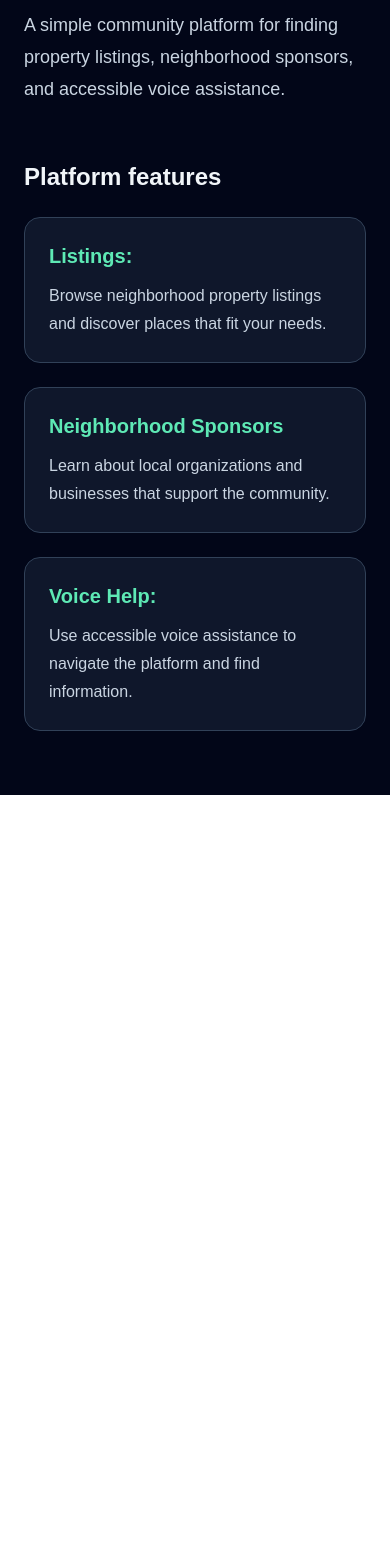
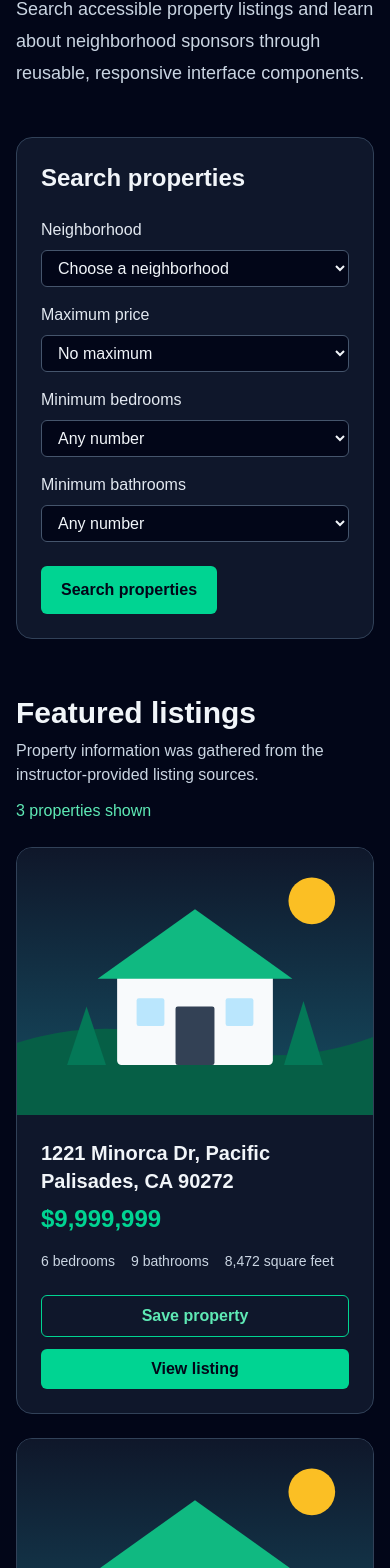
Before and after one commit to EpicSpartan390/neighborhood-listing-platform, a Next.js app: page / in a window 390 px wide. Shown: the part 235-1803 px from the top of the page. Before the commit the page ends 1030 px from the top, so only its background shows below. Built offline with nearby package versions, Linux system fonts and the light colour scheme.

Commit message:
Integrate responsive listings and document manual tests

```diff
--- a/src/app/page.tsx
+++ b/src/app/page.tsx
@@ -1,25 +1,50 @@
-const features = [
-  {
-    title: "Listings:",
-    description:
-      "Browse neighborhood property listings and discover places that fit your needs.",
-  },
-  {
-    title: "Neighborhood Sponsors",
-    description:
-      "Learn about local organizations and businesses that support the community.",
-  },
-  {
-    title: "Voice Help:",
-    description:
-      "Use accessible voice assistance to navigate the platform and find information.",
-  },
-];
+"use client";
+
+import { useState } from "react";
+
+import PropertyCard from "@/components/PropertyCard";
+import SearchFilters, {
+  type SearchFilterValues,
+} from "@/components/SearchFilters";
+import SponsorBanner from "@/components/SponsorBanner";
+import { properties } from "@/data/properties";
+import { sponsors } from "@/data/sponsors";
 
 export default function Home() {
+  const [filters, setFilters] = useState<SearchFilterValues | null>(null);
+
+  const filteredProperties = filters
+    ? properties.filter((property) => {
+        const neighborhoodName = filters.neighborhood.replaceAll("-", " ");
+        const maximumPrice = Number(filters.maxPrice);
+        const minimumBedrooms = Number(filters.bedrooms);
+        const minimumBathrooms = Number(filters.bathrooms);
+
+        const matchesNeighborhood =
+          filters.neighborhood === "pacific-palisades" ||
+          property.address.toLowerCase().includes(neighborhoodName);
+
+        const matchesPrice =
+          maximumPrice === 0 || property.price <= maximumPrice;
+
+        const matchesBedrooms =
+          minimumBedrooms === 0 || property.bedrooms >= minimumBedrooms;
+
+        const matchesBathrooms =
+          minimumBathrooms === 0 || property.bathrooms >= minimumBathrooms;
+
+        return (
+          matchesNeighborhood &&
+          matchesPrice &&
+          matchesBedrooms &&
+          matchesBathrooms
+        );
+      })
+    : properties;
+
   return (
-    <main className="min-h-screen bg-slate-950 px-6 py-16 text-slate-100">
-      <div className="mx-auto max-w-6xl">
+    <main className="min-h-screen bg-slate-950 px-4 py-12 text-slate-100 sm:px-6 lg:px-8">
+      <div className="mx-auto max-w-7xl">
         <header className="max-w-3xl">
           <p className="text-sm font-semibold uppercase tracking-widest text-emerald-400">
             Neighborhood Listing Platform
@@ -30,30 +55,63 @@ export default function Home() {
           </h1>
 
           <p className="mt-6 text-lg leading-8 text-slate-300">
-            A simple community platform for finding property listings,
-            neighborhood sponsors, and accessible voice assistance.
+            Search accessible property listings and learn about neighborhood
+            sponsors through reusable, responsive interface components.
           </p>
         </header>
 
-        <section aria-labelledby="features-heading" className="mt-14">
-          <h2 id="features-heading" className="text-2xl font-semibold">
-            Platform features
+        <div className="mt-12">
+          <SearchFilters onSearch={setFilters} />
+        </div>
+
+        <section aria-labelledby="listings-heading" className="mt-14">
+          <div className="flex flex-col gap-3 sm:flex-row sm:items-end sm:justify-between">
+            <div>
+              <h2 id="listings-heading" className="text-3xl font-bold">
+                Featured listings
+              </h2>
+              <p className="mt-2 text-slate-300">
+                Property information was gathered from the
+                instructor-provided listing sources.
+              </p>
+            </div>
+
+            <p aria-live="polite" className="font-medium text-emerald-300">
+              {filteredProperties.length}{" "}
+              {filteredProperties.length === 1 ? "property" : "properties"} shown
+            </p>
+          </div>
+
+          {filteredProperties.length > 0 ? (
+            <div className="mt-6 grid gap-6 md:grid-cols-2 lg:grid-cols-3">
+              {filteredProperties.map((property) => (
+                <PropertyCard key={property.id} property={property} />
+              ))}
+            </div>
+          ) : (
+            <p
+              role="status"
+              className="mt-6 rounded-xl border border-slate-700 bg-slate-900 p-6 text-slate-200"
+            >
+              No properties match the selected filters. Try changing one or
+              more options.
+            </p>
+          )}
+        </section>
+
+        <section aria-labelledby="sponsors-heading" className="mt-16">
+          <h2 id="sponsors-heading" className="text-3xl font-bold">
+            Neighborhood sponsors
           </h2>
 
-          <div className="mt-6 grid gap-6 md:grid-cols-3">
-            {features.map((feature) => (
-              <article
-                key={feature.title}
-                className="rounded-2xl border border-slate-700 bg-slate-900 p-6"
-              >
-                <h3 className="text-xl font-semibold text-emerald-300">
-                  {feature.title}
-                </h3>
+          <p className="mt-2 max-w-3xl text-slate-300">
+            These fictional demo sponsors show how promotional content can be
+            clearly identified and presented accessibly.
+          </p>
 
-                <p className="mt-3 leading-7 text-slate-300">
-                  {feature.description}
-                </p>
-              </article>
+          <div className="mt-6 grid gap-6 lg:grid-cols-2">
+            {sponsors.map((sponsor) => (
+              <SponsorBanner key={sponsor.id} sponsor={sponsor} />
             ))}
           </div>
         </section>
--- a/src/components/PropertyCard.tsx
+++ b/src/components/PropertyCard.tsx
@@ -1,4 +1,7 @@
+"use client";
+
 import Image from "next/image";
+import { useState } from "react";
 
 import type { Property } from "@/types";
 
@@ -7,6 +10,7 @@ interface PropertyCardProps {
 }
 
 export default function PropertyCard({ property }: PropertyCardProps) {
+  const [isFavorite, setIsFavorite] = useState(false);
   const headingId = `property-${property.id}-heading`;
 
   const formattedPrice = new Intl.NumberFormat("en-US", {
@@ -15,6 +19,10 @@ export default function PropertyCard({ property }: PropertyCardProps) {
     maximumFractionDigits: 0,
   }).format(property.price);
 
+  function handleFavoriteClick() {
+    setIsFavorite((currentFavorite) => !currentFavorite);
+  }
+
   return (
     <article
       aria-labelledby={headingId}
@@ -22,7 +30,7 @@ export default function PropertyCard({ property }: PropertyCardProps) {
     >
       <Image
         src={property.imageSrc}
-        alt={property.imageAlt}
+        alt={`${property.address}: ${property.imageAlt}`}
         width={640}
         height={480}
         className="aspect-[4/3] w-full object-cover"
@@ -30,9 +38,9 @@ export default function PropertyCard({ property }: PropertyCardProps) {
       />
 
       <div className="flex flex-1 flex-col p-6">
-        <h2 id={headingId} className="text-xl font-semibold text-slate-100">
+        <h3 id={headingId} className="text-xl font-semibold text-slate-100">
           {property.address}
-        </h2>
+        </h3>
 
         <p className="mt-2 text-2xl font-bold text-emerald-400">
           {formattedPrice}
@@ -47,12 +55,29 @@ export default function PropertyCard({ property }: PropertyCardProps) {
           <li>{property.squareFeet.toLocaleString()} square feet</li>
         </ul>
 
-        <a
-          href={property.listingUrl}
-          className="mt-6 inline-flex w-fit rounded-md bg-emerald-400 px-4 py-2 font-semibold text-slate-950 hover:bg-emerald-300 focus-visible:outline-none focus-visible:ring-2 focus-visible:ring-emerald-400 focus-visible:ring-offset-2 focus-visible:ring-offset-slate-900"
-        >
-          View listing for {property.address}
-        </a>
+        <div className="mt-auto flex flex-col gap-3 pt-6 sm:flex-row">
+          <button
+            type="button"
+            onClick={handleFavoriteClick}
+            aria-pressed={isFavorite}
+            aria-label={
+              isFavorite
+                ? `Remove ${property.address} from favorites`
+                : `Add ${property.address} to favorites`
+            }
+            className="inline-flex justify-center rounded-md border border-emerald-400 px-4 py-2 font-semibold text-emerald-300 hover:bg-emerald-400 hover:text-slate-950 focus-visible:outline-none focus-visible:ring-2 focus-visible:ring-emerald-400 focus-visible:ring-offset-2 focus-visible:ring-offset-slate-900"
+          >
+            {isFavorite ? "Saved" : "Save property"}
+          </button>
+
+          <a
+            href={property.listingUrl}
+            aria-label={`View listing for ${property.address}`}
+            className="inline-flex justify-center rounded-md bg-emerald-400 px-4 py-2 font-semibold text-slate-950 hover:bg-emerald-300 focus-visible:outline-none focus-visible:ring-2 focus-visible:ring-emerald-400 focus-visible:ring-offset-2 focus-visible:ring-offset-slate-900"
+          >
+            View listing
+          </a>
+        </div>
       </div>
     </article>
   );
--- a/src/components/SponsorBanner.tsx
+++ b/src/components/SponsorBanner.tsx
@@ -28,9 +28,9 @@ export default function SponsorBanner({ sponsor }: SponsorBannerProps) {
           Sponsored
         </p>
 
-        <h2 id={headingId} className="mt-2 text-2xl font-bold">
+        <h3 id={headingId} className="mt-2 text-2xl font-bold">
           {sponsor.businessName}
-        </h2>
+        </h3>
 
         {sponsor.description ? (
           <p className="mt-2 leading-7 text-slate-700">
```
Also changed, not shown: 8 other files (tests, documents, lock files or other folders).
